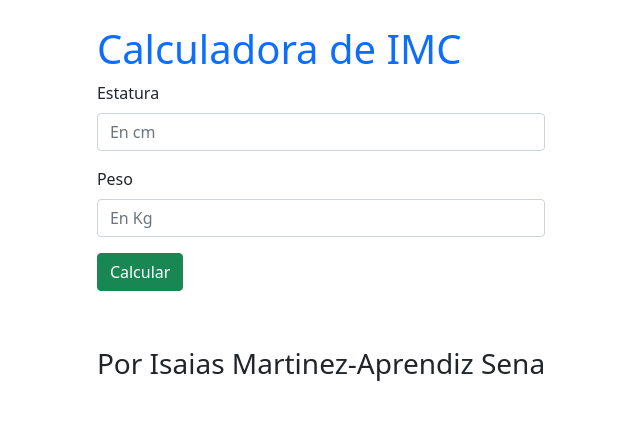
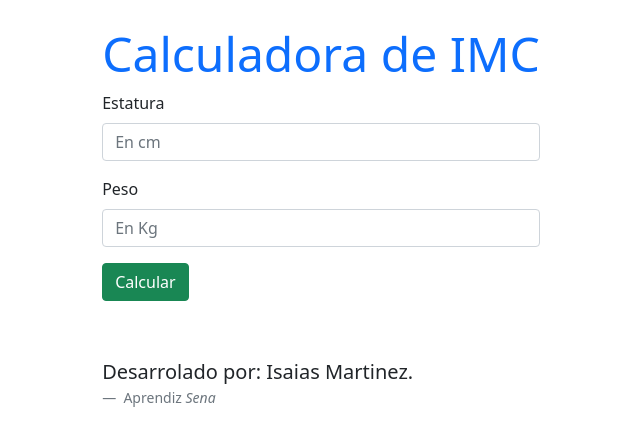
Before and after one commit to Isem03/calculadoraIMC, a plain HTML site: page docs/index.html in a window 1280 px wide. Shown: the whole page, without its empty margins (319-959 px from the left). Drawn offline with nearby package versions, Linux system fonts and the light colour scheme.

Commit message:
arreglo de la firma

```diff
--- a/docs/index.html
+++ b/docs/index.html
@@ -16,7 +16,7 @@
     <div id="padre">
         <div id="hijo">
             <form id="bmiForm">
-                <h1 class="text-primary">Calculadora de IMC</h1>
+                <h1 class="text-primary display-5">Calculadora de IMC</h1>
                 <div class="mb-3">
                     <label for="estatura" class="form-label">Estatura</label>
                     <input type="number" class="form-control" id="estatura" aria-describedby="emailHelp" placeholder="En cm">
@@ -25,12 +25,19 @@
                     <label for="peso" class="form-label">Peso</label>
                     <input type="number" class="form-control" id="peso" placeholder="En Kg">
                 </div>
-                <button type="button" onclick="calculateBMI()" class="btn btn-success">Calcular</button>
+                <button type="button" onclick="calculateBMI()" class="btn btn-success mx-center">Calcular</button>
             </form>
             <br>
             <h2 id="result"></h2>
             <br>
-            <h3>Por Isaias Martinez-Aprendiz Sena</h3>
+            <figure>
+                <blockquote class="blockquote">
+                  <p>Desarrolado por: Isaias Martinez.</p>
+                </blockquote>
+                <figcaption class="blockquote-footer">
+                  Aprendiz <cite title="Source Title">Sena</cite>
+                </figcaption>
+              </figure>
         </div>
     </div>
     <script src="logica.js"></script>
```
